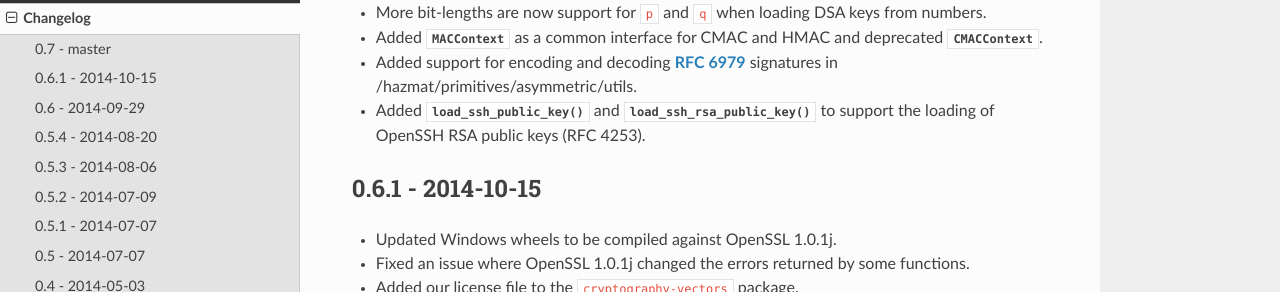
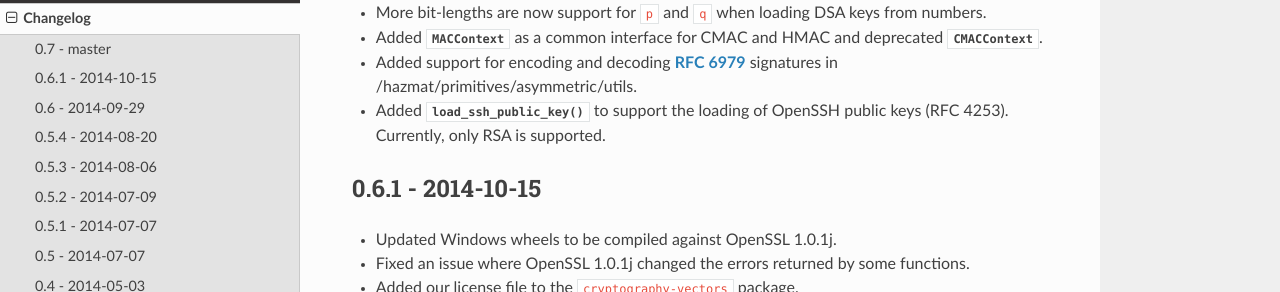
Before and after one commit to WebKing0121/cryptography, a Sphinx documentation site: the page built from docs/changelog.rst, in a window 1280 px wide and 900 px high. Shown: the part 389-681 px from the top of the window. Built offline with Sphinx 7.4.7 and the Read the Docs theme 2.0.0, drawn with Linux system fonts in a browser that asks for light colours; pages that are not in the unit, such as notebooks, are missing from menus.

Commit message:
Privatized the load_ssh_rsa_public_key function and fixed some coverage issues on test_serialization.

```diff
--- a/CHANGELOG.rst
+++ b/CHANGELOG.rst
@@ -19,9 +19,9 @@ Changelog
 * Added support for encoding and decoding :rfc:`6979` signatures in
   :doc:`/hazmat/primitives/asymmetric/utils`.
 * Added
-  :func:`~cryptography.hazmat.primitives.serialization.load_ssh_public_key` and
-  :func:`~cryptography.hazmat.primitives.serialization.load_ssh_rsa_public_key`
-  to support the loading of OpenSSH RSA public keys (RFC 4253).
+  :func:`~cryptography.hazmat.primitives.serialization.load_ssh_public_key`
+  to support the loading of OpenSSH public keys (RFC 4253). Currently, only RSA
+  is supported.
 
 0.6.1 - 2014-10-15
 ~~~~~~~~~~~~~~~~~~
```
Also changed, not shown: docs/hazmat/primitives/asymmetric/serialization.rst (+0 -18 lines), 2 other files.
